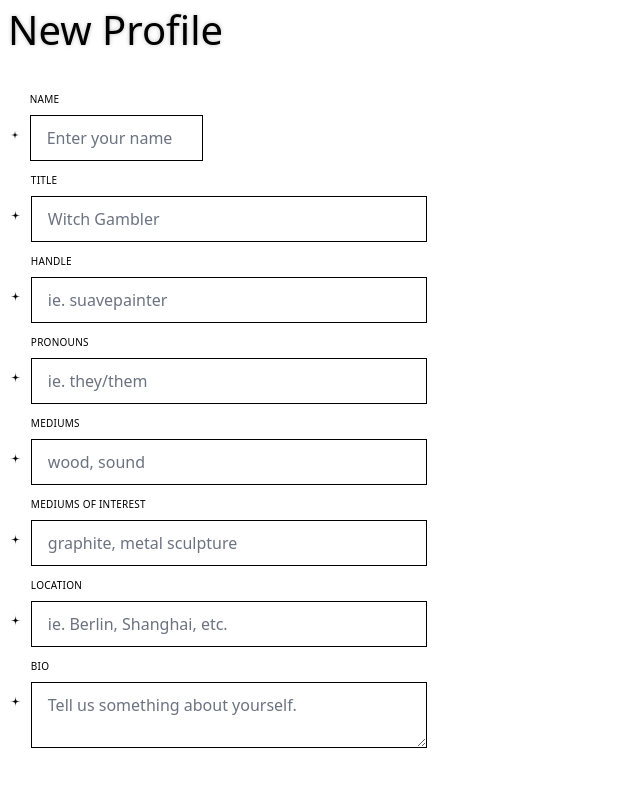
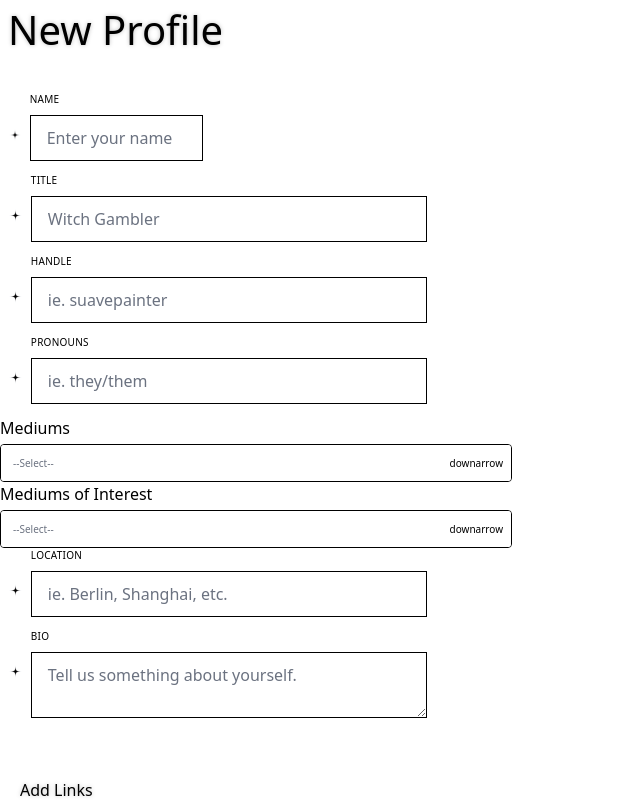
Before and after one commit to outputfield/outputfield_deprecated, a Next.js app: page /create-account in a window 1280 px wide. Shown: the top 800 px of the page, without its empty margins (0-640 px from the left). Built offline with nearby package versions, Linux system fonts and the light colour scheme.

Commit message:
created Mediums combobox, hoisted makeid to utils

```diff
--- a/components/ProfileForm/index.tsx
+++ b/components/ProfileForm/index.tsx
@@ -1,6 +1,6 @@
 import React, { useReducer, useState, BaseSyntheticEvent } from 'react'
 import { useForm, useFieldArray, SubmitHandler } from 'react-hook-form'
-import { Dialog } from '@headlessui/react'
+import { Dialog, Combobox, Transition } from '@headlessui/react'
 import Image from 'next/legacy/image'
 import { ErrorMessage } from '@hookform/error-message'
 
@@ -10,6 +10,119 @@ import { Button } from '../Button'
 import EmbedPanel from './embedPanel'
 import UploadPanel from './uploadPanel'
 import Spinner from '../spinner'
+import { makeid } from '../../lib/utils'
+
+type MediumOption = {
+  id: number,
+  label: string
+}
+// TODO: separate component
+type MediumsComboboxProps = {
+  name: string,
+  label: string,
+  options: MediumOption[],
+  selectedMediums: MediumOption[],
+  setSelectedMediums: (mediums: MediumOption[]) => void,
+}
+
+function MediumsCombobox({
+  name,
+  label,
+  options,
+  selectedMediums,
+  setSelectedMediums
+}: MediumsComboboxProps) {
+  const [query, setQuery] = useState('')
+  const filteredOptions =
+    query === ''
+      ? options
+      : options.filter((medium) => {
+        return medium.label.toLowerCase().includes(query.toLowerCase())
+      })
+  return (
+    <Combobox
+      multiple
+      nullable
+      value={selectedMediums}
+      onChange={setSelectedMediums}
+      name={name}
+    >
+      <Combobox.Label>{label}</Combobox.Label>
+      <div className="relative mt-1">
+        <div className="relative w-full cursor-default overflow-hidden rounded bg-white text-left border border-color-[#D5D8DC] focus:outline-none focus-visible:ring-2 focus-visible:ring-white focus-visible:ring-opacity-75 focus-visible:ring-offset-2 focus-visible:ring-offset-teal-300 sm:text-sm">
+          <div>
+            {selectedMediums.map((medium) => (
+              <span
+                key={medium.id}
+                className={'border border-black rounded-sm ml-1 p-1'}
+              >
+                {medium.label}
+                <button
+                  onClick={() => setSelectedMediums(selectedMediums.filter(({ id }) => id !== medium.id))}
+                  className='font-gray ml-1'>
+                    x
+                </button>
+              </span>
+            ))}
+          </div>
+
+          <Combobox.Button as='div' className="flex items-center">
+            <Combobox.Input
+              className="w-full border-none py-2 pl-3 pr-10 text-sm leading-5 text-gray-900 focus:ring-0"
+              placeholder="--Select--"
+              onChange={(event) => {
+                const value = event.target.value.includes(',') ? event.target.value.split(selectedMediums.join(','))[1] : event.target.value
+                setQuery(value)
+              }}
+              value={query}
+            />
+            <span className="absolute right-2">
+                downarrow
+            </span>
+          </Combobox.Button>
+        </div>
+      </div>
+      <Transition
+        enter="transition duration-100 ease-out"
+        enterFrom="transform scale-95 opacity-0"
+        enterTo="transform scale-100 opacity-100"
+        leave="transition duration-75 ease-out"
+        leaveFrom="transform scale-100 opacity-100"
+        leaveTo="transform scale-95 opacity-0"
+      ></Transition>
+      <Combobox.Options
+        className={`
+          absolute
+          ring-1
+          border
+          border-purple
+          w-full
+          bg-white
+          z-50
+          cursor-pointer
+        `}
+      >
+        {query.length > 0 && !selectedMediums.filter(({ label }) => label === query).length && (
+          <Combobox.Option value={{ id: makeid(3), label: query}} onClick={() => setQuery('')}>
+            + Add &quot;{query}&quot;
+          </Combobox.Option>
+        )}
+        {filteredOptions.map((medium) => (
+          <Combobox.Option
+            key={medium.id}
+            value={medium}
+            disabled={selectedMediums.filter(({ label }) => label === medium.label).length !== 0}
+            // className=""
+          >
+            {({ active, selected, disabled }) => (
+              <div className={`cursor-pointer ${disabled && 'cursor-not-allowed bg-orange'} ${active && 'bg-blue'} ${selected && 'bg-pink'}`}>{medium.label}</div>
+            )}
+          </Combobox.Option>
+        ))}
+      </Combobox.Options>
+    </Combobox>
+  )
+}
 
 type ProfileLink = {
   url: string;
@@ -21,8 +134,8 @@ export type ISignUpInputs = {
   title: string;
   handle: string;
   bio: string;
-  mediums: string[];
-  mediumsOfInterest: string[];
+  mediums: MediumOption[];
+  mediumsOfInterest: MediumOption[];
   pronouns: string;
   location: string;
   links: ProfileLink[];
@@ -52,6 +165,8 @@ export default function ProfileForm({ onSubmit, isSubmitting, profileData }: Pro
     register,
     handleSubmit,
     control,
+    watch,
+    setValue,
     formState: { errors, isValid, isSubmitted },
   } = useForm<ISignUpInputs>({
     defaultValues: profileData
@@ -198,21 +313,57 @@ export default function ProfileForm({ onSubmit, isSubmitting, profileData }: Pro
 
           </div>
           <div className="w-full px-3">
-            <FormInput
+            {/* <FormInput
               register={register}
               name="mediums"
               label="Mediums"
               placeholder="wood, sound"
               icon
+            /> */}
+            <MediumsCombobox
+              name="mediums"
+              label="Mediums"
+              options={[
+                {
+                  id: 1,
+                  label: 'wood'
+                }, {
+                  id: 2,
+                  label: 'metal'
+                }, {
+                  id: 3,
+                  label: 'sculpture'
+                }
+              ]}
+              selectedMediums={watch('mediums') || []}
+              setSelectedMediums={(values) => setValue('mediums', values)}
             />
           </div>
           <div className="w-full px-3">
-            <FormInput
+            {/* <FormInput
               register={register}
               name="mediumsOfInterest"
               label="Mediums of Interest"
               placeholder="graphite, metal sculpture"
               icon
+            /> */}
+            <MediumsCombobox
+              name="mediumsOfInterest"
+              label="Mediums of Interest"
+              options={[
+                {
+                  id: 1,
+                  label: 'wood'
+                }, {
+                  id: 2,
+                  label: 'metal'
+                }, {
+                  id: 3,
+                  label: 'sculpture'
+                }
+              ]}
+              selectedMediums={watch('mediumsOfInterest') || []}
+              setSelectedMediums={(values) => setValue('mediumsOfInterest', values)}
             />
           </div>
           <div className="w-full px-3">
--- a/lib/utils.ts
+++ b/lib/utils.ts
@@ -3,3 +3,15 @@ export function partition(array: any[], isValid: (elem: any) => boolean) {
     return isValid(elem) ? [[...pass, elem], fail] : [pass, [...fail, elem]]
   }, [[], []])
 }
+
+
+export function makeid(length: number) {
+  let result           = ''
+  const characters       = 'ABCDEFGHIJKLMNOPQRSTUVWXYZabcdefghijklmnopqrstuvwxyz0123456789'
+  const charactersLength = characters.length
+  for ( let i = 0; i < length; i++ ) {
+    result += characters.charAt(Math.floor(Math.random() *
+    charactersLength))
+  }
+  return result
+}
--- a/pages/create-account.tsx
+++ b/pages/create-account.tsx
@@ -3,7 +3,7 @@ import { Prisma } from '@prisma/client'
 
 import ProfileForm, { ISignUpInputs } from '../components/ProfileForm'
 import { UserCreateInputWithArtist, UserWithArtist } from './api/signUp'
-import { partition } from '../lib/utils'
+import { makeid, partition } from '../lib/utils'
 import { useRouter } from 'next/router'
 import Head from 'next/head'
 
@@ -114,17 +114,6 @@ async function revalidateArtistPage(pathToRevalidate: string) {
 }
 // - - - END HELPER FNs - - -
 
-function makeid(length: number) {
-  let result           = ''
-  const characters       = 'ABCDEFGHIJKLMNOPQRSTUVWXYZabcdefghijklmnopqrstuvwxyz0123456789'
-  const charactersLength = characters.length
-  for ( let i = 0; i < length; i++ ) {
-    result += characters.charAt(Math.floor(Math.random() *
-    charactersLength))
-  }
-  return result
-}
-
 export default function CreateAccount() {
   const [ isSubmitting, setIsSubmitting ] = useState(false)
   const [ message, setMessage ] = useState('')
```
